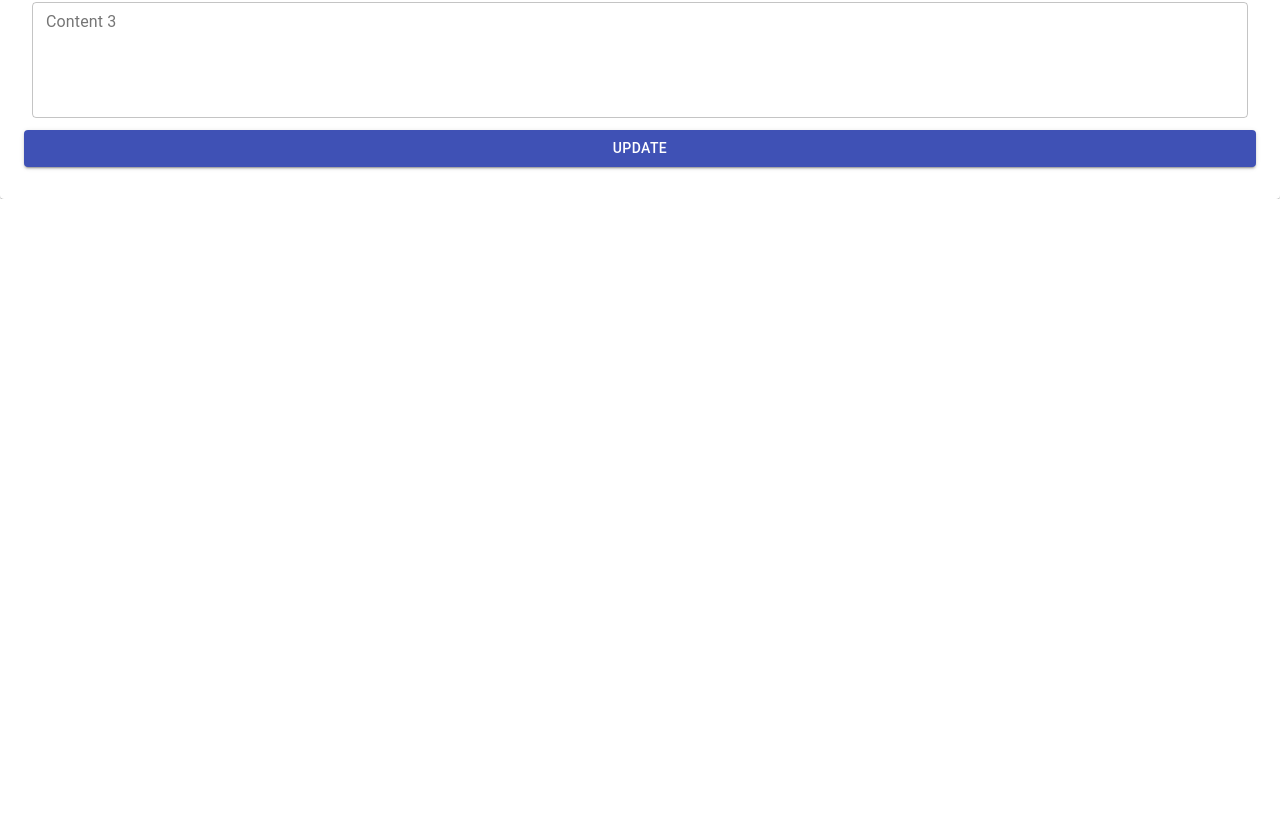
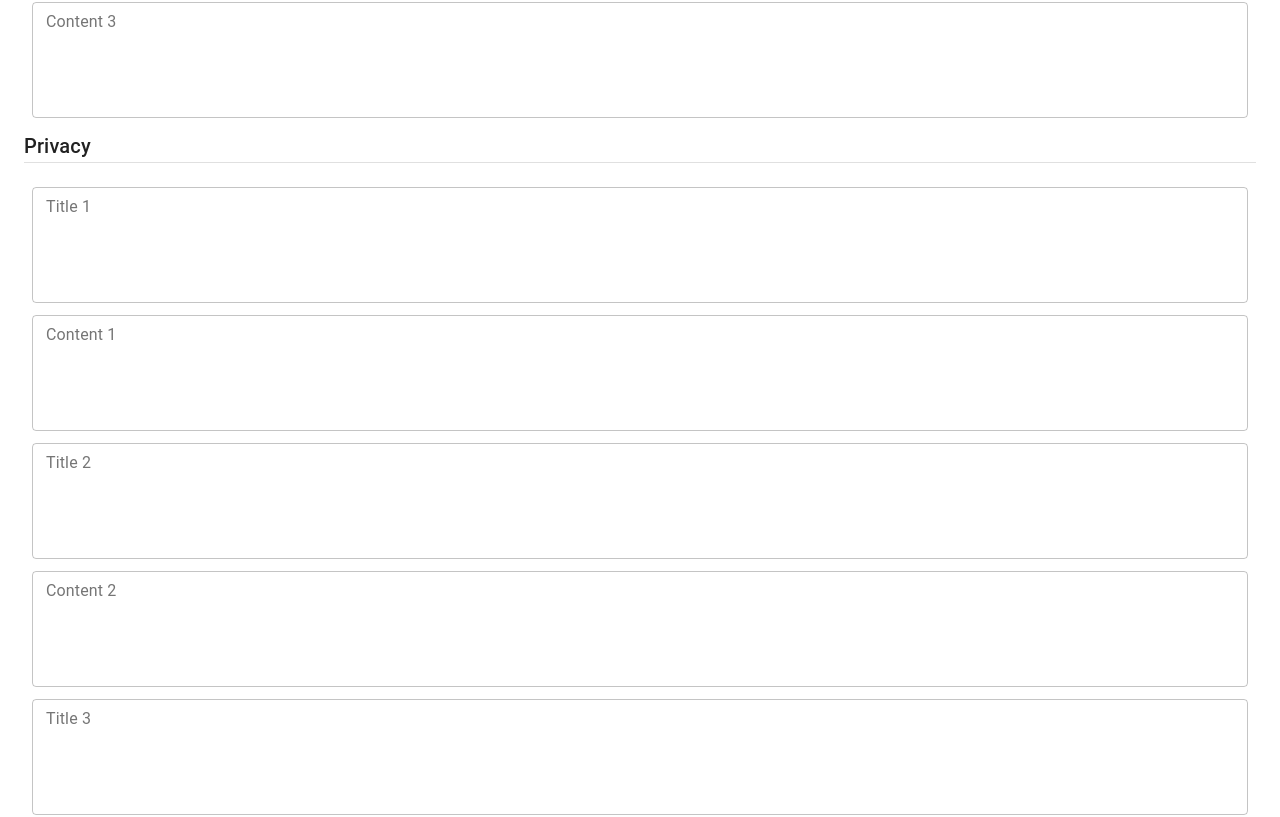
Before and after one commit to miclau13/React-Admin-Portal, a React (Create React App) app in the folder frontend/: page /admin-panel in a window 1280 px wide. Shown: the part 1393-2210 px from the top of the page. Before the commit the page ends 1592 px from the top, so only its background shows below. Built offline with nearby package versions, Linux system fonts and the light colour scheme; no server answers.

Commit message:
update privacy

```diff
--- a/frontend/src/common/constant.js
+++ b/frontend/src/common/constant.js
@@ -24,5 +24,30 @@ export const MORE_INFO = [
       'content3',
     ]
   },
+  {
+    group: 'Privacy',
+    items: [
+      'title1',
+      'content1',
+      'title2',
+      'content2',
+      'title3',
+      'content3',
+      'title4',
+      'content4',
+      'title5',
+      'content5',
+      'title6',
+      'content6',
+      'title7',
+      'content7',
+      'title8',
+      'content8',
+      'title9',
+      'content9',
+      'title10',
+      'content10',
+    ]
+  },
 
 ];
--- a/frontend/src/components/Admin/UpdateCard.jsx
+++ b/frontend/src/components/Admin/UpdateCard.jsx
@@ -39,6 +39,28 @@ export default function UpdateCard(props) {
       termsTitle3: "",
       termsContent3: "",
     },
+    privacy: {
+      title1: "",
+      content1: "",
+      title2: "",
+      content2: "",
+      title3: "",
+      content3: "",
+      title4: "",
+      content4: "",
+      title5: "",
+      content5: "",
+      title6: "",
+      content6: "",
+      title7: "",
+      content7: "",
+      title8: "",
+      content8: "",
+      title9: "",
+      content9: "",
+      title10: "",
+      content10: "",
+    },
   };
 
   const {
@@ -67,6 +89,27 @@ export default function UpdateCard(props) {
     },
   } = adminFields;
 
+const privacyTitle1= "";
+const privacyContent1= "";
+const privacyTitle2= "";
+const privacyContent2= "";
+const privacyTitle3= "";
+const privacyContent3= "";
+const privacyTitle4= "";
+const privacyContent4= "";
+const privacyTitle5= "";
+const privacyContent5= "";
+const privacyTitle6= "";
+const privacyContent6= "";
+const privacyTitle7= "";
+const privacyContent7= "";
+const privacyTitle8= "";
+const privacyContent8= "";
+const privacyTitle9= "";
+const privacyContent9= "";
+const privacyTitle10= "";
+const privacyContent10= "";
+
   const formik = useFormik({
     initialValues: {
       aboutUsContent,
@@ -79,6 +122,26 @@ export default function UpdateCard(props) {
       termsContent2,
       termsTitle3,
       termsContent3,
+      privacyTitle1,
+      privacyContent1,
+      privacyTitle2,
+      privacyContent2,
+      privacyTitle3,
+      privacyContent3,
+      privacyTitle4,
+      privacyContent4,
+      privacyTitle5,
+      privacyContent5,
+      privacyTitle6,
+      privacyContent6,
+      privacyTitle7,
+      privacyContent7,
+      privacyTitle8,
+      privacyContent8,
+      privacyTitle9,
+      privacyContent9,
+      privacyTitle10,
+      privacyContent10,
       // terms,
       // version,
     },
@@ -103,6 +166,11 @@ export default function UpdateCard(props) {
           const k = camelCase(key.substring(5));
           // console.log("k", k)
           acc['terms'] = { ...acc['terms'], [k]: value }
+          // console.log("acc['faq']", acc['faq'])
+        } else if (key.startsWith('privacy')) {
+          const k = camelCase(key.substring(7));
+          // console.log("k", k)
+          acc['privacy'] = { ...acc['privacy'], [k]: value }
           // console.log("acc['faq']", acc['faq'])
         }
         return acc;
```
Also changed, not shown: 15 other files (tests, documents, lock files or other folders).
